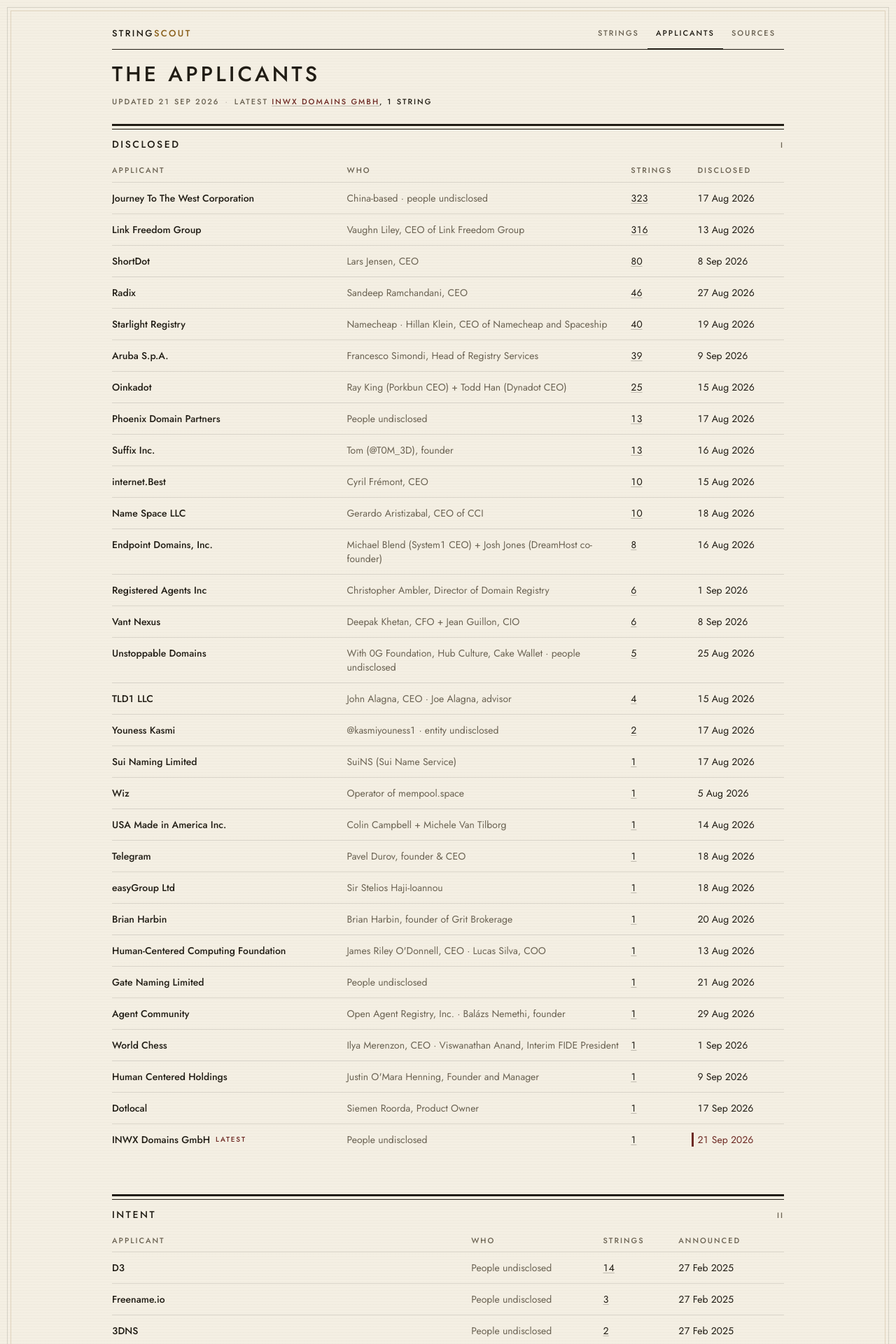
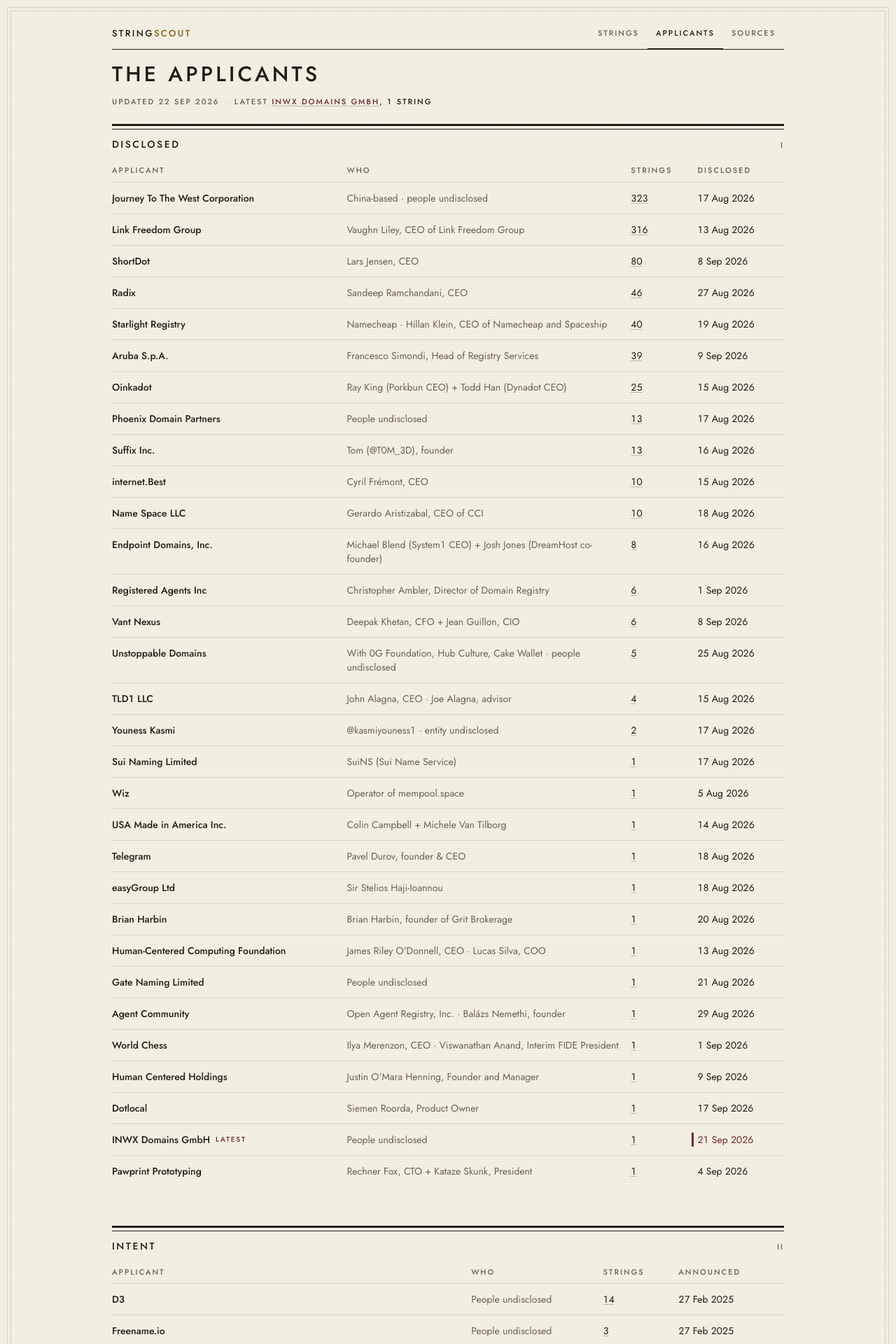
Before and after one commit to aslobodnik/stringscout, a Next.js app: page /applicants in a window 1280 px wide. Shown: the top 1920 px of the page at 70% size. Built offline with nearby package versions, Linux system fonts and the light colour scheme.

Commit message:
add pawprint prototyping: .furry, confirmed filed per its own newsletter

```diff
--- a/data/applicants.ts
+++ b/data/applicants.ts
@@ -382,6 +382,17 @@ export const handApplicants: Applicant[] = [
     note: null,
     sourceIds: ["dnw-inwx"],
   },
+  {
+    slug: "dotfurry",
+    status: "disclosed",
+    name: "Pawprint Prototyping",
+    backers: "Rechner Fox, CTO + Kataze Skunk, President",
+    applicationCount: "1",
+    feesPaid: "$54,250",
+    revealedOn: "2026-09-04",
+    note: null,
+    sourceIds: ["dotfurry-update"],
+  },
 ];
 
 export const applicants: Applicant[] = [
--- a/data/claims.ts
+++ b/data/claims.ts
@@ -162,6 +162,10 @@ const dotlocal = expand(["twente"], "dotlocal", ["dotlocal-twente"], "primary");
 // reveal). Single-string applicant naming its application, so primary.
 const inwx = expand(["crew"], "inwx", ["dnw-inwx"], "primary");
 
+// Pawprint Prototyping (dotfurry.org) — .furry, confirmed filed per its own
+// newsletter post. Single-string applicant naming its application, so primary.
+const dotfurry = expand(["furry"], "dotfurry", ["dotfurry-update"], "primary");
+
 // Unstoppable Domains — .agi, .robot, .hub and .xmr, filed per its own post
 // (with 0G Foundation, Hub Culture and Cake Wallet). Primary/replacement split
 // not stated. Its Applicant Auction intent rows join via ALIASES; the ones the
@@ -296,6 +300,7 @@ export const claims: Claim[] = dedupe([
   ...hch,
   ...dotlocal,
   ...inwx,
+  ...dotfurry,
   ...unstoppable,
   ...radix,
   ...agentcommunity,
--- a/data/meta.ts
+++ b/data/meta.ts
@@ -1,5 +1,5 @@
 // bump on every data edit
-export const lastUpdated = "2026-09-21";
+export const lastUpdated = "2026-09-22";
 
 // One place for the origin: metadata, the sitemap, robots and the JSON feed
 // all have to agree, and a mismatch silently splits a page's canonical from
--- a/data/sources.ts
+++ b/data/sources.ts
@@ -299,6 +299,14 @@ const handSources: Source[] = [
     date: "2026-09-21",
     kind: "trade",
   },
+  {
+    id: "dotfurry-update",
+    outlet: "dotfurry.org",
+    title: ".Furry gTLD Application Update",
+    url: "https://www.dotfurry.org/news/application-update-september/",
+    date: "2026-09-04",
+    kind: "applicant",
+  },
 ];
 
 // Numbered in bucket order so a superscript resolves to exactly one entry and
```
